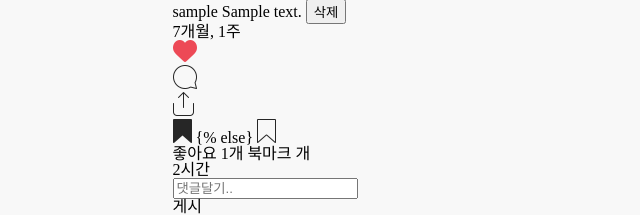
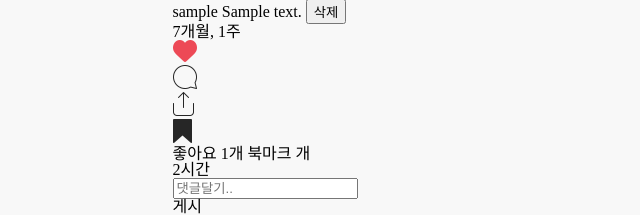
Before and after one commit to sangzun-han/insta, a Django app: page /post/1 in a window 1280 px wide. Shown: the part 1004-1219 px from the top of the page, without its empty margins (0-640 px from the left). Run offline with Django 3.2, Linux system fonts and the light colour scheme; a user stored in the database is signed in; tables that the repository leaves empty hold one stand-in row (values such as "Sample post"); grey boxes marked "Sample" are stand-in pictures.

Commit message:
post_detail

```diff
--- a/post/templates/post/post_detail.html
+++ b/post/templates/post/post_detail.html
@@ -103,9 +103,8 @@
                         <div class="right_icon">
                             {% if user in post.bookmark_user_set.all %}
                             <div class="sprite_bookmark_outline on" name="{{ post.id }}" data-name="bookmark"></div>
-                            {% else}
+                            {% else %}
                             <div class="sprite_bookmark_outline" name="{{ post.id }}" data-name="bookmark"></div>
-
                             {% endif %}
                         </div>
                     </div>
```
